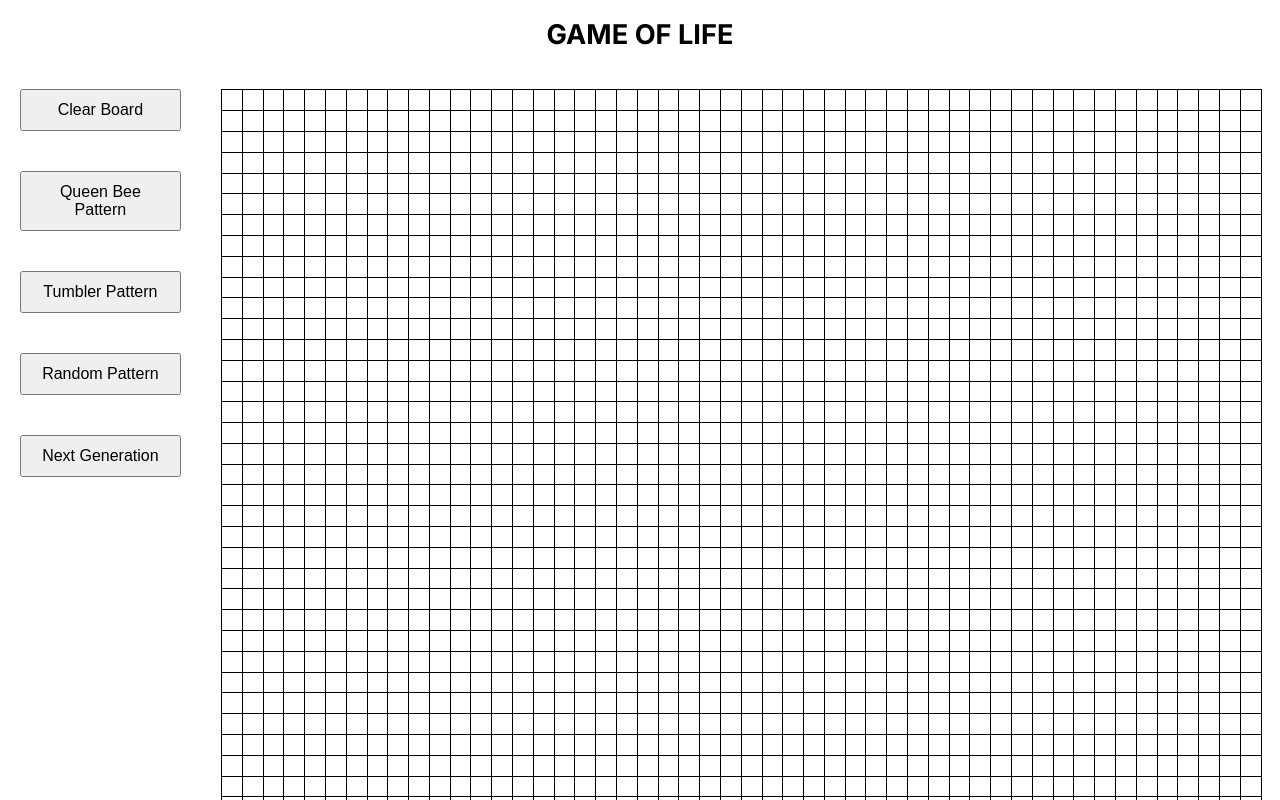
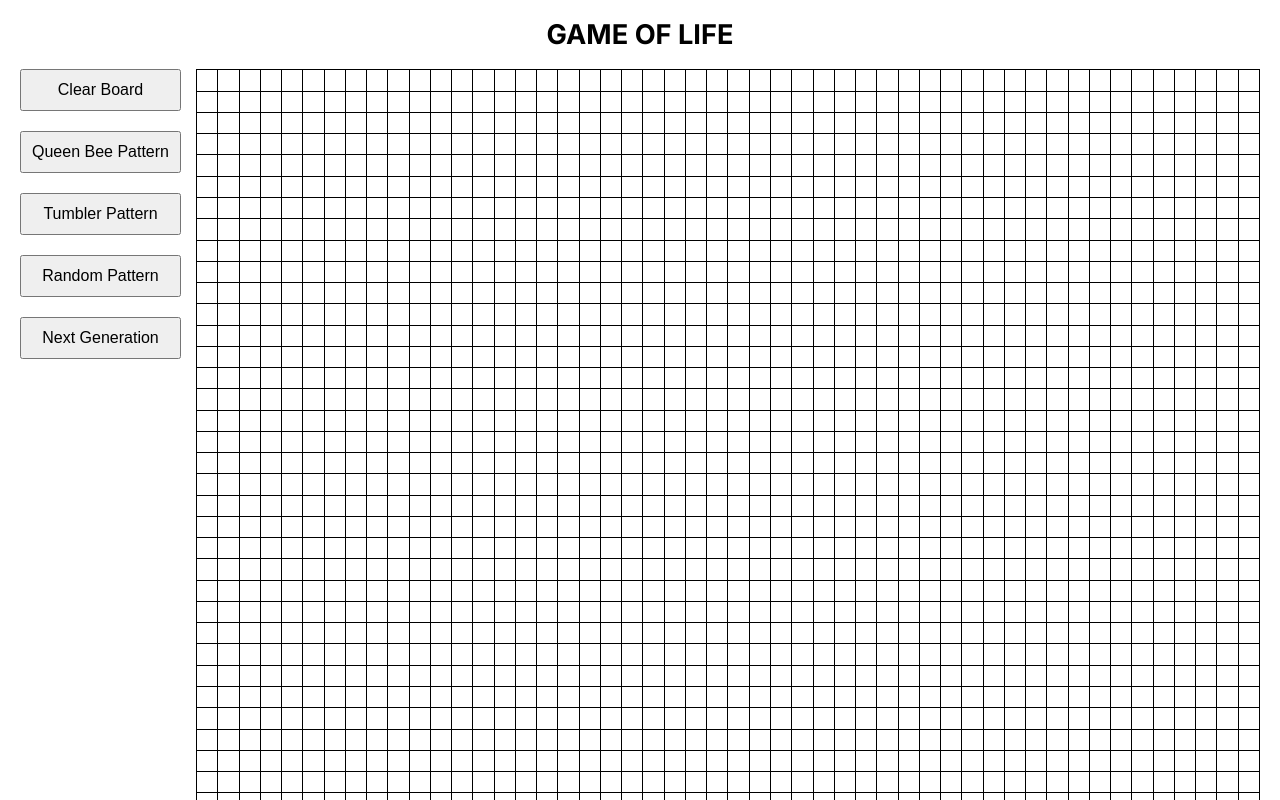
Before and after one commit to Okios2/Game-of-Life, a Next.js app: page / in a window 1280 px wide. Shown: the top 800 px of the page. Built offline with nearby package versions, Linux system fonts and the light colour scheme.

Commit message:
Code refactoring

```diff
--- a/app/components/actionButton.module.css
+++ b/app/components/actionButton.module.css
@@ -1,14 +1,5 @@
 .actionbutton {
-    margin: 20px;
     padding: 10px;
     text-align: center;
     font-size: 16px;
-    width: 80%;
 }
-
-@media screen and (orientation: portrait) {
-    .actionbutton {
-        align-items: center;
-        width: 30%;
-    }
-}
--- a/app/components/cell.module.css
+++ b/app/components/cell.module.css
@@ -1,7 +1,6 @@
 .cell {
     width: 100%;
     height: 100%;
-    border: 0.5px solid black;
 }
 
 .alive {
--- a/app/components/grid.module.css
+++ b/app/components/grid.module.css
@@ -3,4 +3,6 @@
     width: auto;
     height: auto;
     aspect-ratio: 1;
+    padding: 1px;
+    background-color: black;
 }
--- a/app/components/grid.tsx
+++ b/app/components/grid.tsx
@@ -1,5 +1,5 @@
 'use client';
-import React, { forwardRef, Ref, useImperativeHandle, useState, useEffect } from "react";
+import React, {forwardRef, Ref, useImperativeHandle, useState, useEffect} from "react";
 
 import Cell from "./cell";
 import styles from "./grid.module.css";
@@ -9,8 +9,8 @@ import countAliveNeighbors from "../utilities/countAliveNeighbors";
 export const rows = 50;
 export const cols = 50;
 const minCellSize = 10;
-const gapWidth = 0.5;
-const minWidth = (cols*minCellSize)+gapWidth*(cols-1)+40; //adding 40 to match padding on the gridContainer
+const gapWidth = 1;
+const minWidth = (cols*minCellSize)+gapWidth*(cols-1);
 
 const GameBoard = forwardRef((props, ref: Ref<any>) => {
   const [grid, setGrid] = useState<boolean[][]>(createArray(rows, cols));
--- a/app/components/gridContainer.tsx
+++ b/app/components/gridContainer.tsx
@@ -14,7 +14,7 @@ const GridContainer = () => {
     const resetToQeenBeeGrid = () => gridRef.current?.setPattern(queenBeePattern);
     const resetToRandomGrid  = () => gridRef.current?.setPattern(randomPattern(rows, cols));
     const resetToTumblerGrid = () => gridRef.current?.setPattern(tumblerPattern);
-    const resetToBlank = () => gridRef.current?.setPattern([[]])
+    const resetToBlank = () => gridRef.current?.setPattern([[]]);
     const setNextGeneration = () => gridRef.current?.nextGrid();
 
     return (
--- a/app/globals.css
+++ b/app/globals.css
@@ -2,7 +2,7 @@
   --grid-min-width: 550;
 }
 
-html, body{
+html, body {
   width: 100%;
   height: 100%;
   margin: 0;
@@ -10,7 +10,11 @@ html, body{
 }
 
 @media (orientation: portrait){
-  html, body{
+  html, body {
     min-width: var(--grid-min-width);
   }
+
+  body{
+    padding: 0 20px;
+  }
 }
--- a/app/page.module.css
+++ b/app/page.module.css
@@ -3,7 +3,7 @@
   flex-direction: column;
   justify-content: center;
   align-items: center;
-
+  padding: 0 20px;
 }
 
 .description {
@@ -19,17 +19,18 @@
 .center {
   display: flex;
   min-width: 100%;
+  gap: 15px;
 }
 
 .gridcontainer {
   flex: 1 0 auto;
-  padding: 20px;
   margin: auto;
 }
 
 .buttonscontainer {
   display: flex;
   flex-flow: column nowrap;
+  gap: 20px;
 }
 
 @media (orientation: portrait) {
@@ -45,6 +46,5 @@
   .buttonscontainer {
     flex-flow: row wrap;
     justify-content: center;
-    margin-bottom: 20px;
   }
 }
```
